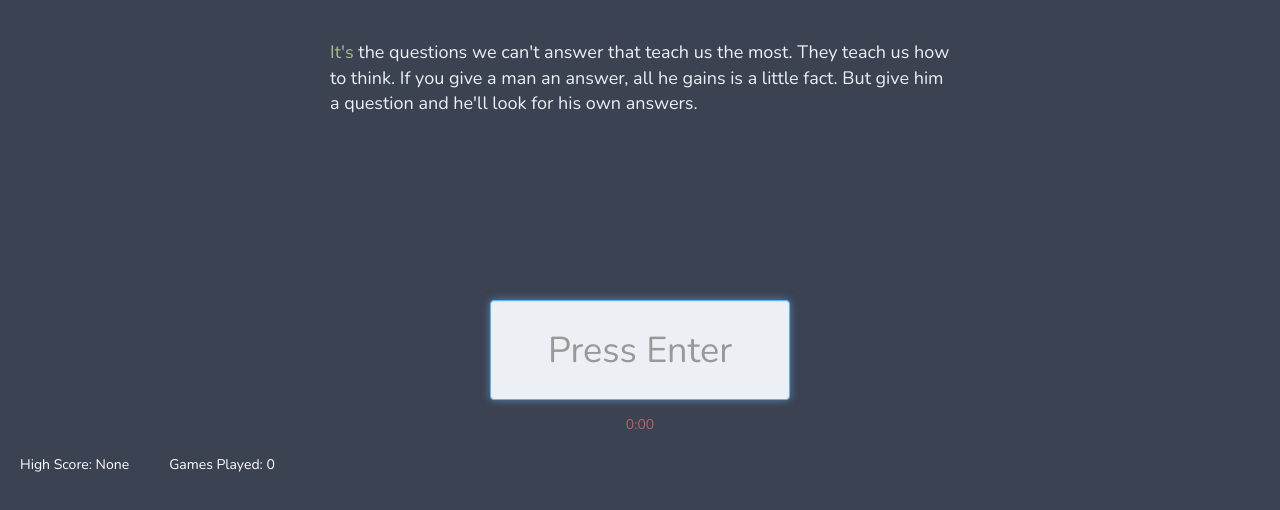
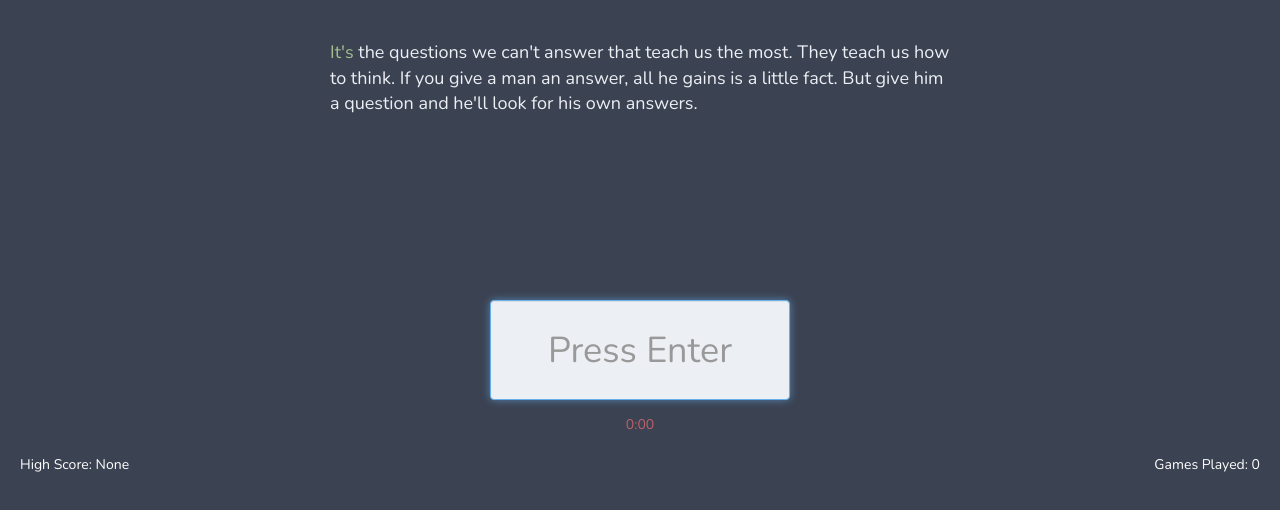
Before and after one commit to breyerjs/typequick, a React (Create React App) app: page / in a window 1280 px wide. Shown: the top 510 px of the page. Built offline with nearby package versions, Linux system fonts and the light colour scheme.

Commit message:
Align stats

```diff
--- a/src/components/HighScoreDisplay.js
+++ b/src/components/HighScoreDisplay.js
@@ -7,12 +7,12 @@ class HighScoreDisplay extends Component {
   render() {
     return (
       <div>
-        <div className="highscore">
+        <span className="highscore">
           High Score: {this.props.scorecard.displayHighScore()}
-        </div>
-        <div className="games-played">
+        </span>
+        <span className="games-played">
           Games Played: {this.props.scorecard.numGamesPlayed}
-        </div>
+        </span>
       </div>
     );
   }
--- a/src/css/App.css
+++ b/src/css/App.css
@@ -82,16 +82,18 @@ body {
   font-family: 'Nunito', sans-serif;
   font-weight: 100;
   color: white;
-  text-align: right;
+  text-align: left;
   padding: 20px;
   display: inline-block;
+  width: 50%
 }
 
 .games-played{
   font-family: 'Nunito', sans-serif;
   font-weight: 100;
   color: white;
-  text-align: left;
+  text-align: right;
   padding: 20px;
   display: inline-block;
+  width: 50%;
 }
```
Also changed, not shown: 9 other files (tests, documents, lock files or other folders).
